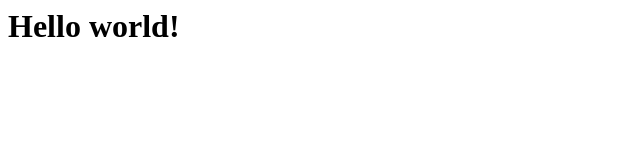
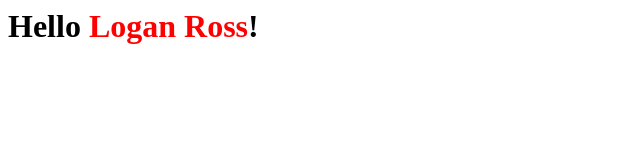
Before and after one commit to sam6tn/test, a plain HTML site: page index.html in a window 1280 px wide. Shown: the whole page, without its empty margins (0-640 px from the left). Drawn offline with Linux system fonts and the light colour scheme.

Commit message:
Update index.html

```diff
--- a/index.html
+++ b/index.html
@@ -1 +1 @@
-<h1>Hello world!</h1>
+<h1>Hello <span style="color:red">Logan Ross</span>!</h1>
```
